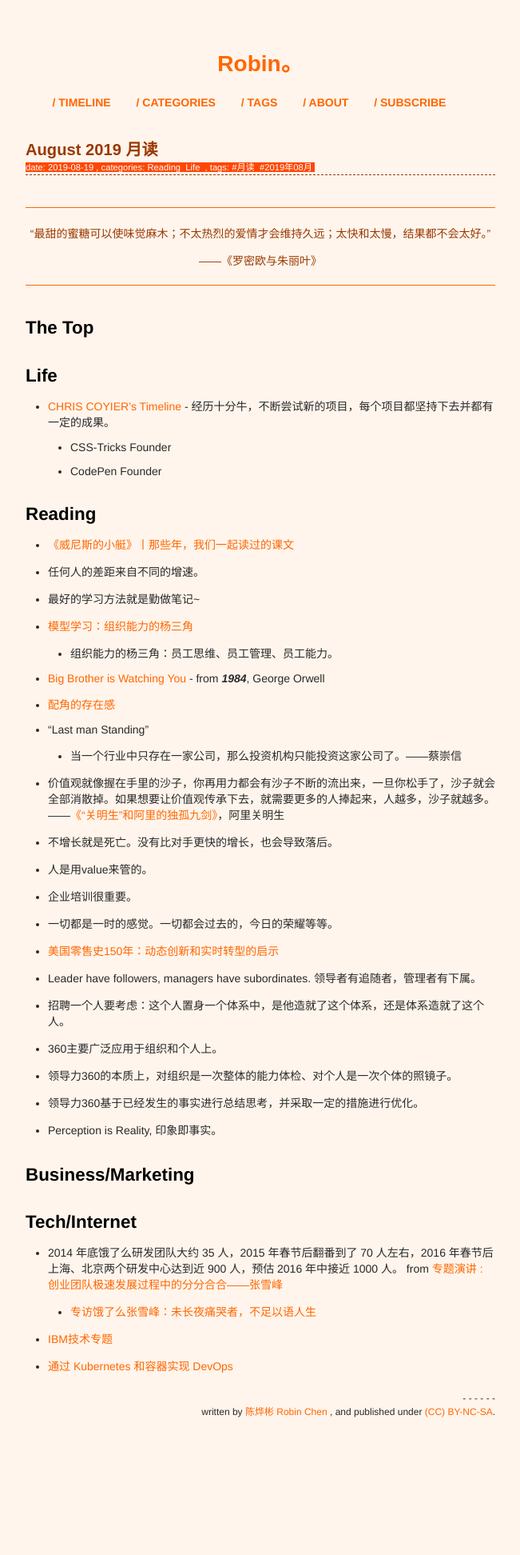
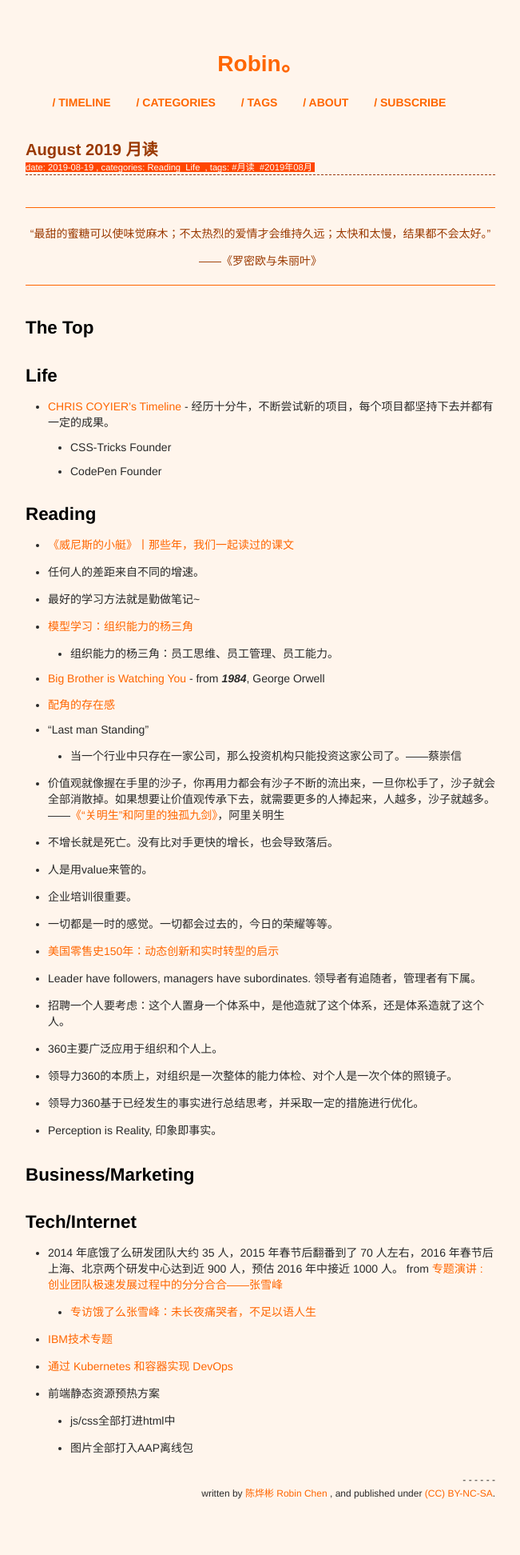
Before and after one commit to xianyuxmu/xianyuxmu.github.io, a Jekyll site: the page built from _posts/2019-08-19-monthly-reading.md, in a window 1280 px wide. Shown: the whole page at 80% size, without its empty margins (314-965 px from the left). Built offline with Jekyll 4.4.1, drawn with Linux system fonts in a browser that asks for light colours; comment, search, counter and statistics services are not loaded; before the commit the page ends 1842 px from its top, so only the background shows below that.

Commit message:
Update 2019-08-19-monthly-reading.md

```diff
--- a/_posts/2019-08-19-monthly-reading.md
+++ b/_posts/2019-08-19-monthly-reading.md
@@ -60,3 +60,6 @@ tags:
   - [专访饿了么张雪峰：未长夜痛哭者，不足以语人生](https://www.infoq.cn/article/2016/05/zhangxuefeng-interview)
 - [IBM技术专题](https://www.ibm.com/developerworks/cn/topics/)
 - [通过 Kubernetes 和容器实现 DevOps](https://www.ibm.com/developerworks/cn/cloud/library/cl-lo-devops-via-kubernetes-and-containers/index.html)
+- 前端静态资源预热方案
+  - js/css全部打进html中
+  - 图片全部打入AAP离线包
```
